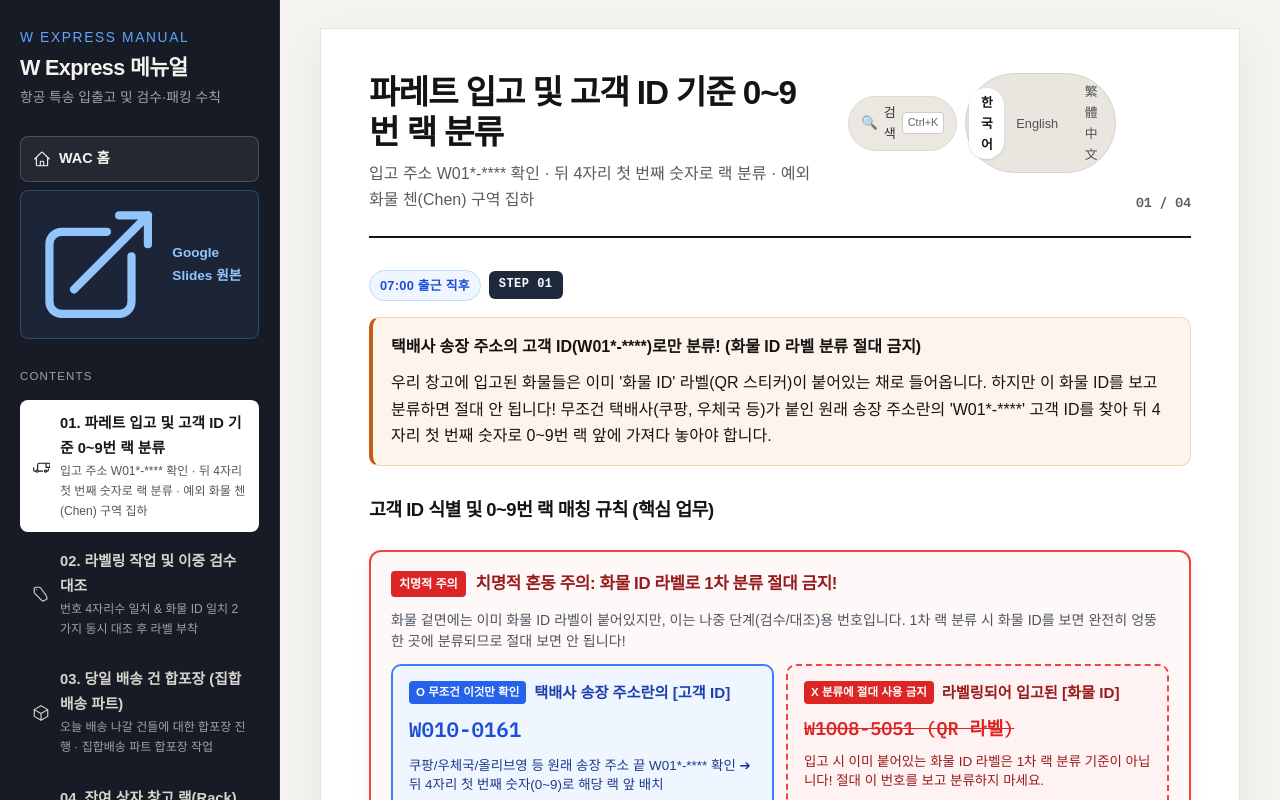
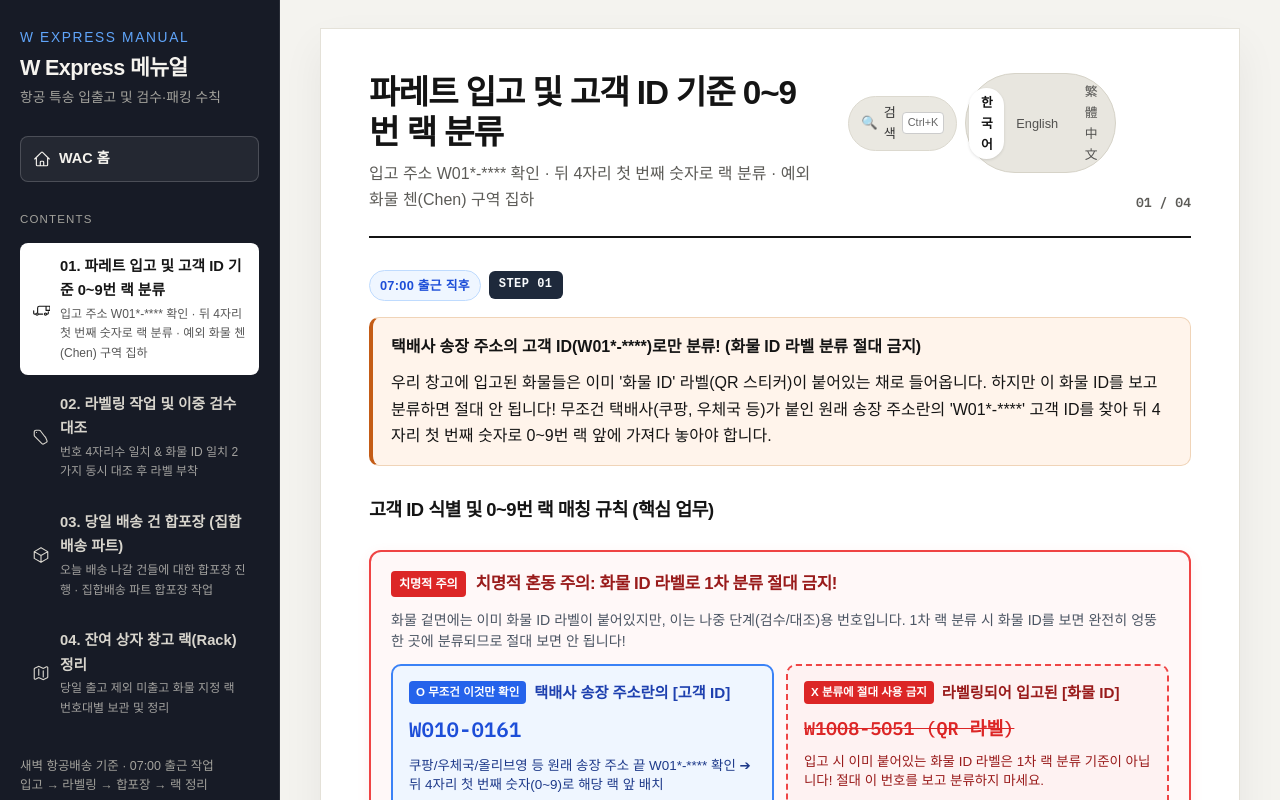
Before and after one commit to agreesin/wac-warehouse-manual, a React (Vite) app: page / in a window 1280 px wide. Both pictures are taken after a click on the button 868 px from the left and 595 px from the top of the page. Shown: the top 800 px of the page. Built offline with nearby package versions, Linux system fonts and the light colour scheme; a web font is replaced by a local one.

Commit message:
fix(express): remove google slides external link button from sidebar

```diff
--- a/src/components/ExpressSidebar.jsx
+++ b/src/components/ExpressSidebar.jsx
@@ -1,6 +1,6 @@
 import React from 'react';
 import { useLanguage } from '../context/LanguageContext';
-import { TruckIcon, TagIcon, CubeIcon, MapIcon, HomeIcon, ArrowTopRightOnSquareIcon } from './Icons';
+import { TruckIcon, TagIcon, CubeIcon, MapIcon, HomeIcon } from './Icons';
 
 export function ExpressSidebar({ pageIndex, onSelectPage, onHome, open }) {
   const { t } = useLanguage();
@@ -15,25 +15,10 @@ export function ExpressSidebar({ pageIndex, onSelectPage, onHome, open }) {
         <p>{t.express?.sub || '항공 특송 입출고 및 검수·패킹 수칙'}</p>
       </div>
 
-      <div className="sidebar-actions-group">
-        <button type="button" className="toc-home" onClick={onHome}>
-          <HomeIcon className="w-4 h-4" />
-          {t.common.homeBtn}
-        </button>
-
-        {t.common.slidesUrl && (
-          <a
-            href={t.common.slidesUrl}
-            target="_blank"
-            rel="noreferrer"
-            className="toc-slides-btn"
-            title="Google Slides 원본 문서 열기"
-          >
-            <ArrowTopRightOnSquareIcon className="w-4 h-4 flex-shrink-0" />
-            <span>Google Slides 원본</span>
-          </a>
-        )}
-      </div>
+      <button type="button" className="toc-home" onClick={onHome}>
+        <HomeIcon className="w-4 h-4" />
+        {t.common.homeBtn}
+      </button>
 
       <nav className="toc" aria-label="W Express 목차">
         <p className="toc-label">{t.common.contents}</p>
```
